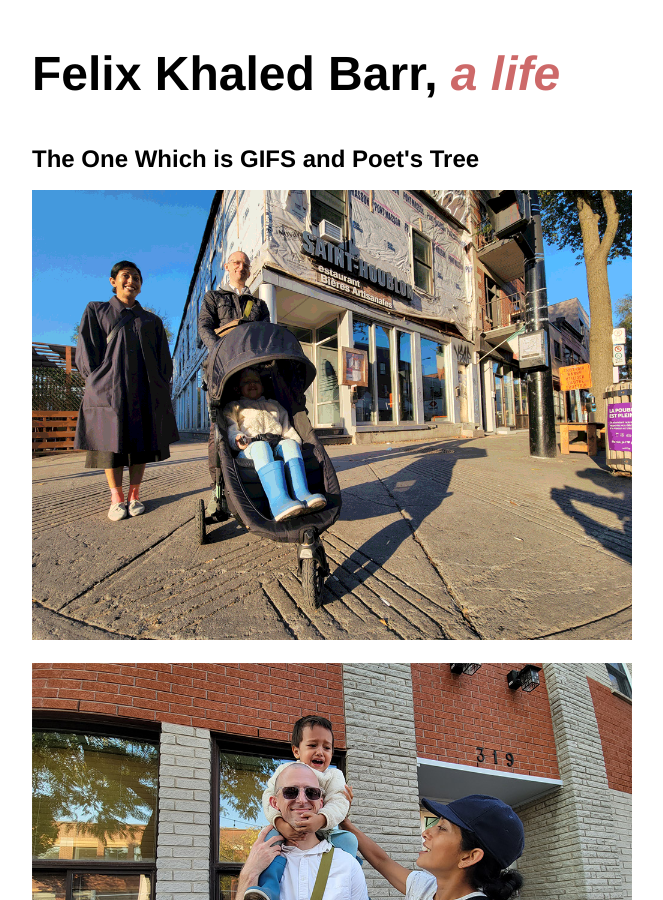
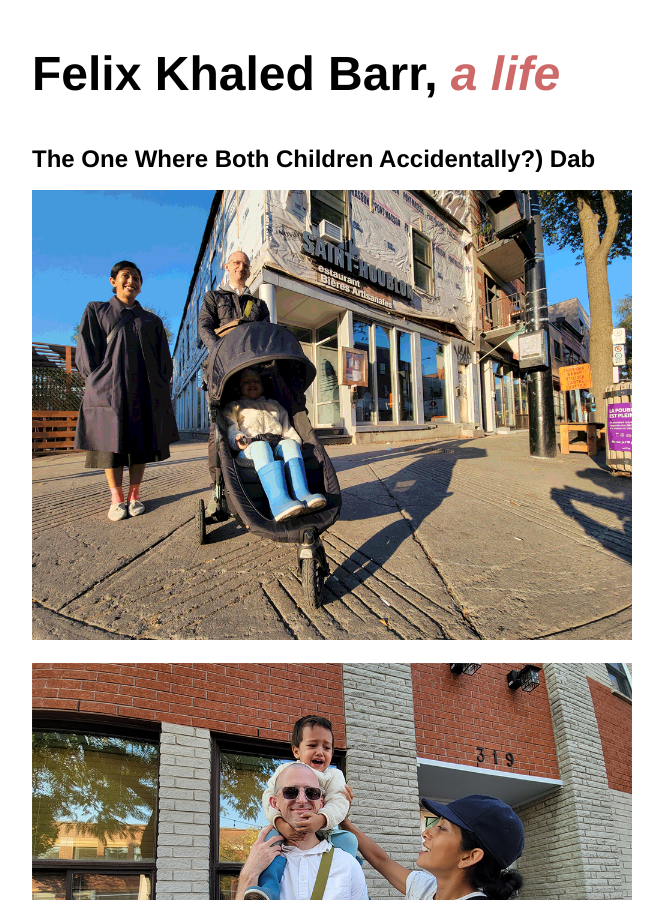
Before and after one commit to pippinbarr/felixkhaledbarr.com, a Jekyll site: the page built from _posts/2021-10-08-the-one-where-both-children-accidentally(?)-dab.md.md, in a window 1280 px wide and 900 px high. Shown: the whole window, without its empty margins (308-971 px from the left). Built offline with Jekyll 4.4.1, drawn with Linux system fonts in a browser that asks for light colours; some of the changed text lies outside the part shown.

Commit message:
Update 2021-10-08-the-one-where-both-children-accidentally(?)-dab.md.md
october 8th, 02021

```diff
--- a/_posts/2021-10-08-the-one-where-both-children-accidentally(?)-dab.md.md
+++ b/_posts/2021-10-08-the-one-where-both-children-accidentally(?)-dab.md.md
@@ -1,7 +1,7 @@
 ---
 layout: post
-title:  "The One Which is GIFS and Poet's Tree"
-date:   2021-10-07 05:16:26
+title:  "The One Where Both Children Accidentally?) Dab"
+date:   2021-10-08 16:26:05
 ---
 
 ![](/assets/images/07-20211008_052637-the-one-which-is-another-one-dj-khaled.gif)
```
